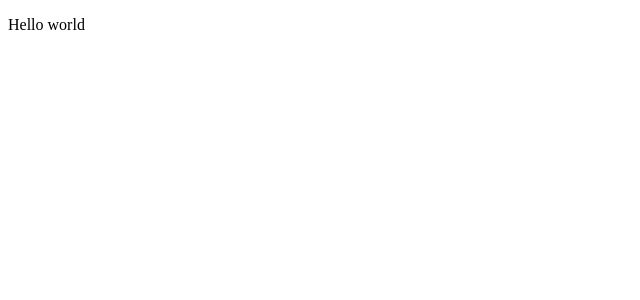
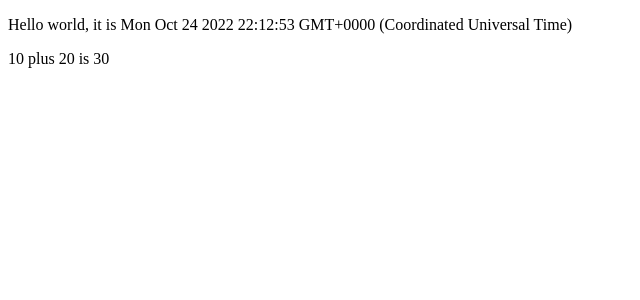
Before and after one commit to josenaldo/full-stack-open-2022, a React (Create React App) app in the folder part1/apps/part1/: page / in a window 1280 px wide. Shown: the top 300 px of the page, without its empty margins (0-640 px from the left). Built offline with nearby package versions, Linux system fonts and the light colour scheme; the HTML template or start-up script is replaced by a standard one.

Commit message:
Render dynamic content

```diff
--- a/part1/apps/part1/src/App.js
+++ b/part1/apps/part1/src/App.js
@@ -1,8 +1,14 @@
 const App = () => {
-    console.log('Hello from component')
+    const now = new Date()
+    const a = 10
+    const b = 20
+
     return (
         <div>
-            <p>Hello world</p>
+            <p>Hello world, it is {now.toString()}</p>
+            <p>
+                {a} plus {b} is {a + b}
+            </p>
         </div>
     )
 }
```
